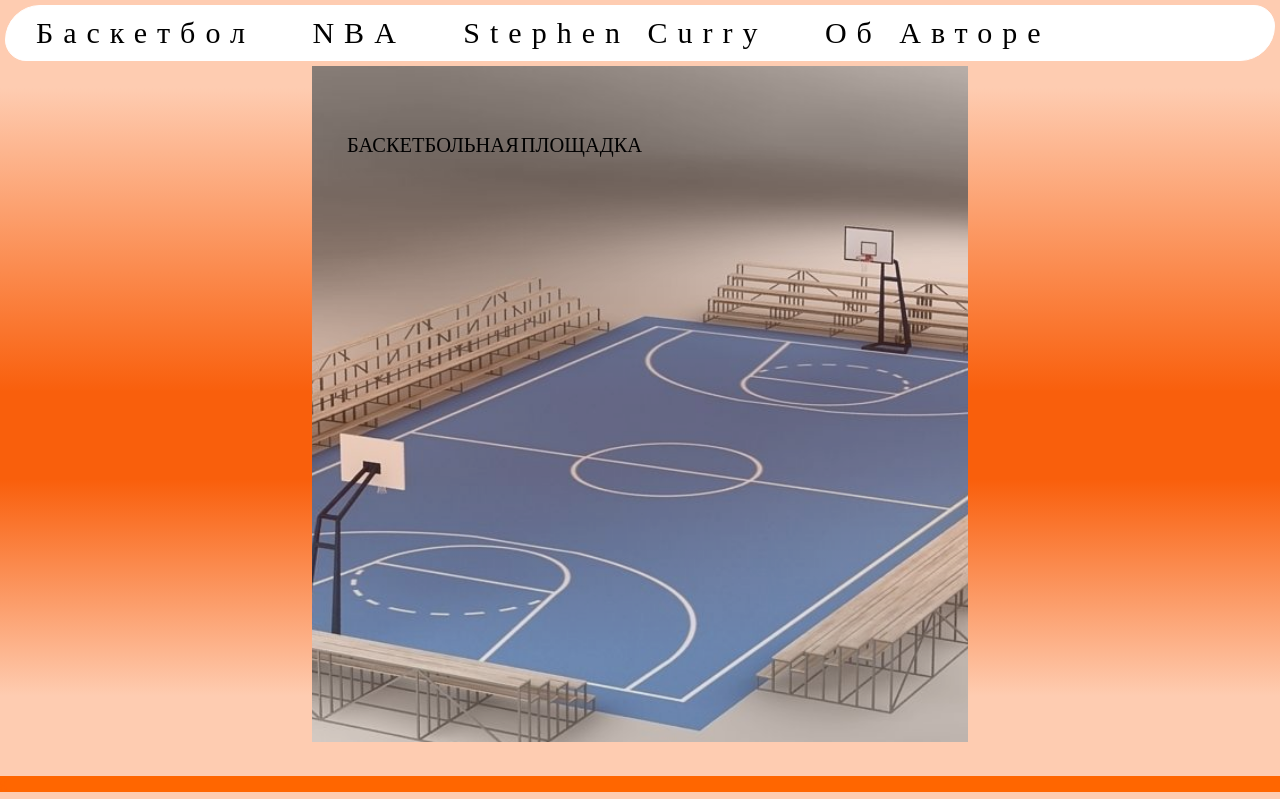
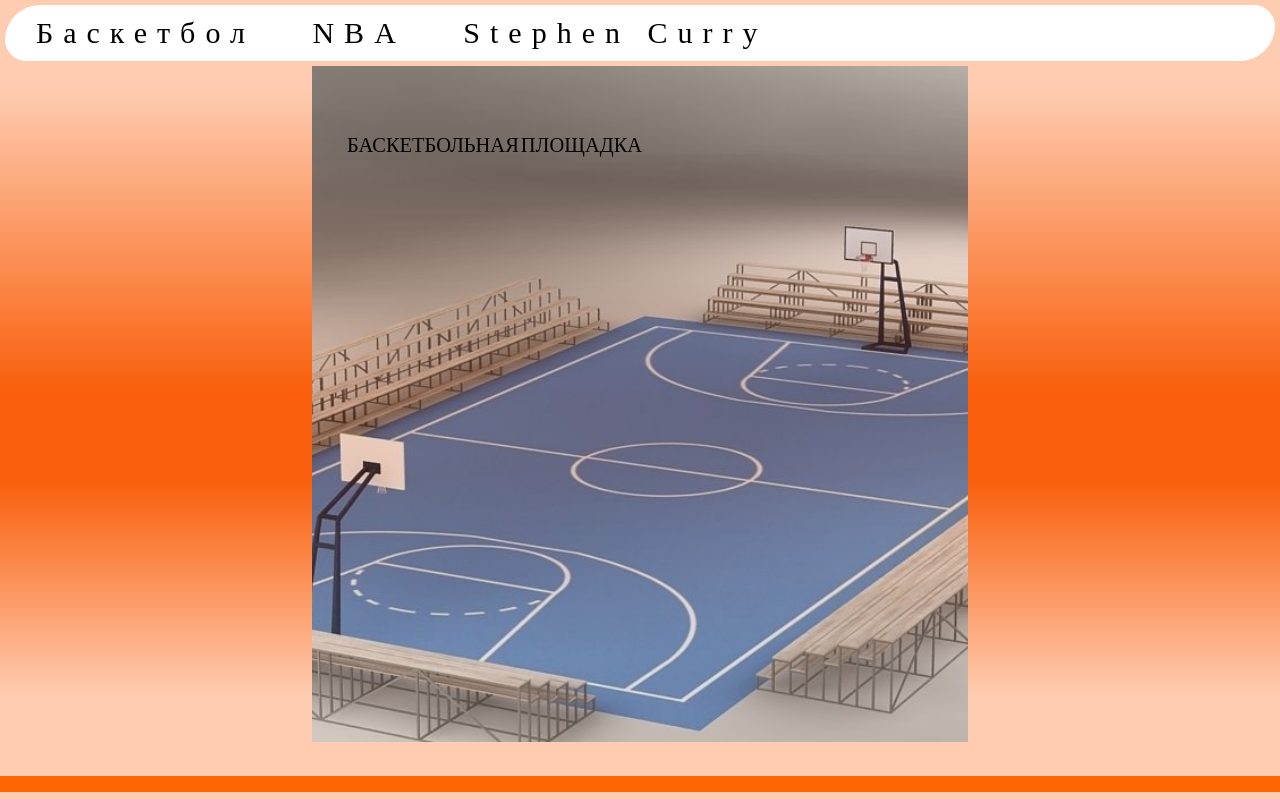
Before and after one commit to Emillolpr/basketball, a plain HTML site: page index1.html in a window 1280 px wide. Shown: the top 799 px of the page. Drawn offline with Linux system fonts and the light colour scheme.

Commit message:
Update index1.html

```diff
--- a/index1.html
+++ b/index1.html
@@ -16,7 +16,7 @@
         <a class="link-1" href="index.html">Баскетбол </a>
         <a class="link-3" href="index2.html">NBA</a>
         <a class="link-4" href="index3.html">Stephen Curry </a>
-        <a href="index4.html" class="link-2">Об Авторе</a>
+
     </div>
     <div class="hover-text-one">
         <figure class="effect-text-three">
@@ -112,4 +112,5 @@
             </div>
         </div>
     </div>
+
 </body>
```
